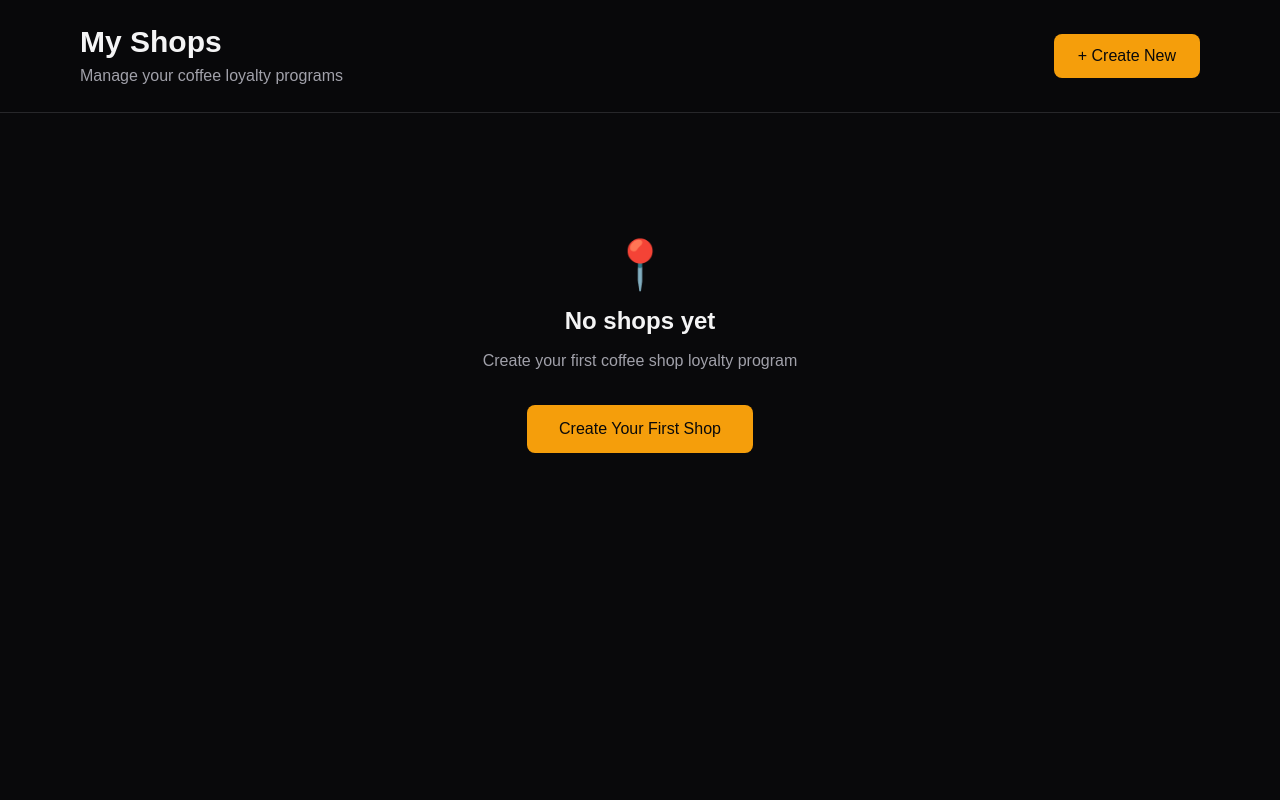
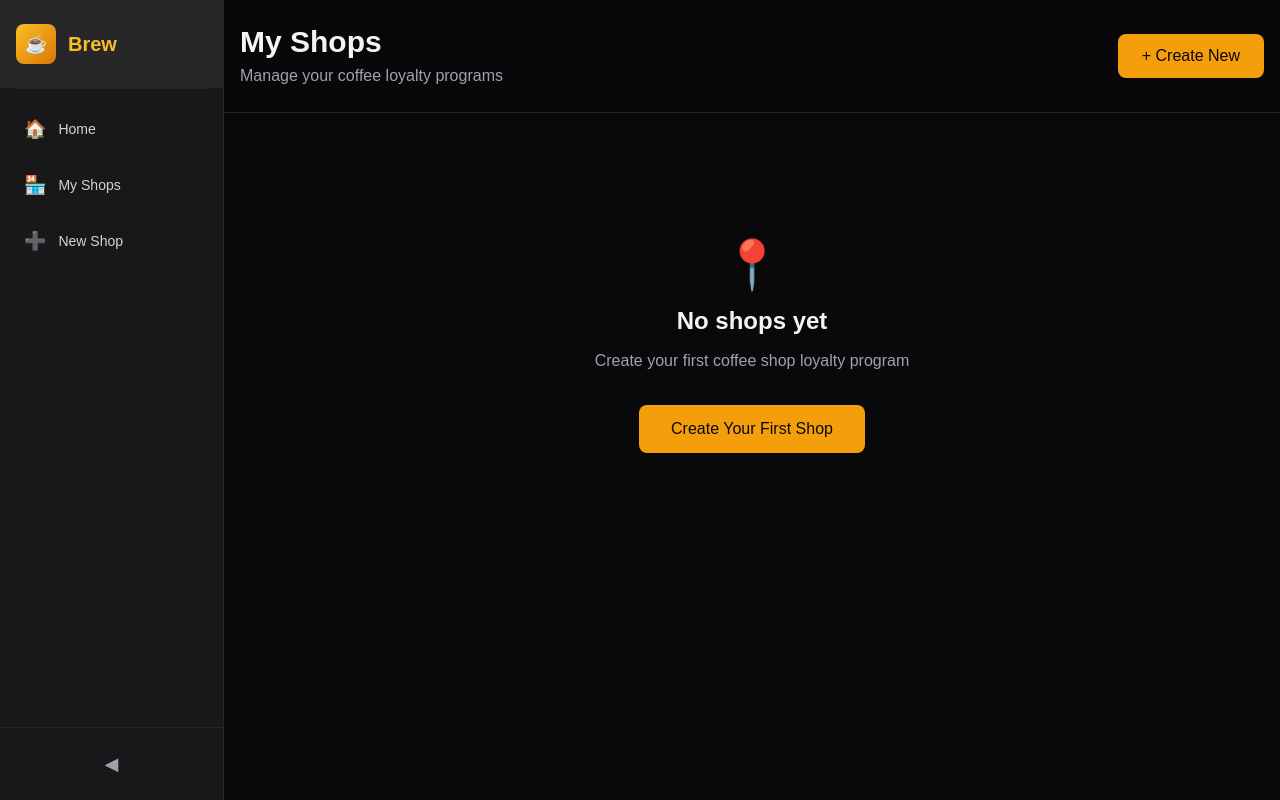
Before and after one commit to Zeyad-3amr/The-Coffee-Loyalty, a Next.js app: page /my-shops in a window 1280 px wide. Built offline with nearby package versions, Linux system fonts and the light colour scheme.

Commit message:
add collapsible sidebar navigation for admin and my-shops pages

```diff
--- a/app/admin/[shopId]/page.tsx
+++ b/app/admin/[shopId]/page.tsx
@@ -3,6 +3,7 @@
 import { useEffect, useState } from 'react';
 import { validateEgyptPhoneNumber, formatPhoneNumber } from '@/app/lib/utils';
 import { ErrorDisplay } from '@/app/components/ErrorDisplay';
+import { Sidebar } from '@/app/components/Sidebar';
 
 interface AdminPageProps {
   params: {
@@ -130,7 +131,12 @@ export default function AdminPage({ params }: AdminPageProps) {
   }
 
   return (
-    <div className="min-h-screen bg-zinc-950">
+    <div className="flex min-h-screen bg-zinc-950">
+      {/* Sidebar */}
+      <Sidebar shopId={shopId} shopName={adminData?.shop?.name} />
+
+      {/* Main Content */}
+      <main className="flex-1 overflow-auto">
         {/* Header */}
         <div className="border-b border-zinc-800">
           <div className="max-w-6xl mx-auto px-6 py-8 flex justify-between items-start">
@@ -276,6 +282,7 @@ export default function AdminPage({ params }: AdminPageProps) {
           </div>
         </div>
         </div>
+      </main>
     </div>
   );
 }
--- /dev/null
+++ b/app/components/Sidebar.tsx
@@ -0,0 +1,142 @@
+'use client';
+
+import { useState, useEffect } from 'react';
+import Link from 'next/link';
+
+interface SidebarProps {
+  shopId?: string;
+  shopName?: string;
+}
+
+export function Sidebar({ shopId, shopName }: SidebarProps) {
+  const [isCollapsed, setIsCollapsed] = useState(false);
+  const [isMobileOpen, setIsMobileOpen] = useState(false);
+  const [mounted, setMounted] = useState(false);
+
+  useEffect(() => {
+    // Load collapsed state from localStorage
+    const saved = localStorage.getItem('brew_sidebar_collapsed');
+    setIsCollapsed(saved === 'true');
+    setMounted(true);
+  }, []);
+
+  const toggleCollapse = () => {
+    const newState = !isCollapsed;
+    setIsCollapsed(newState);
+    localStorage.setItem('brew_sidebar_collapsed', String(newState));
+  };
+
+  if (!mounted) return null;
+
+  const navItems = [
+    { icon: '🏠', label: 'Home', href: '/' },
+    { icon: '🏪', label: 'My Shops', href: '/my-shops' },
+    { icon: '➕', label: 'New Shop', href: '/setup' },
+  ];
+
+  const shopItems = shopId ? [
+    { icon: '📊', label: 'Dashboard', href: `/admin/${shopId}` },
+    { icon: '🖨️', label: 'Print QR', href: `/print-qr/${shopId}` },
+  ] : [];
+
+  return (
+    <>
+      {/* Mobile Hamburger */}
+      <button
+        onClick={() => setIsMobileOpen(!isMobileOpen)}
+        className="lg:hidden fixed top-4 left-4 z-50 p-2 hover:bg-zinc-800 rounded-lg transition"
+      >
+        <div className="w-6 h-5 flex flex-col justify-between">
+          <div className="w-full h-0.5 bg-amber-400"></div>
+          <div className="w-full h-0.5 bg-amber-400"></div>
+          <div className="w-full h-0.5 bg-amber-400"></div>
+        </div>
+      </button>
+
+      {/* Mobile Overlay */}
+      {isMobileOpen && (
+        <div
+          className="lg:hidden fixed inset-0 bg-black/50 z-30"
+          onClick={() => setIsMobileOpen(false)}
+        />
+      )}
+
+      {/* Sidebar */}
+      <div
+        className={`fixed lg:static h-screen bg-zinc-900 border-r border-zinc-800 flex flex-col transition-all duration-300 z-40 ${
+          isCollapsed ? 'w-20' : 'w-56'
+        } ${isMobileOpen ? 'translate-x-0' : '-translate-x-full lg:translate-x-0'}`}
+      >
+        {/* Logo */}
+        <Link
+          href="/"
+          className="flex items-center gap-3 px-4 py-6 hover:bg-zinc-800 transition"
+          onClick={() => setIsMobileOpen(false)}
+        >
+          <div className="w-10 h-10 bg-gradient-to-br from-amber-400 to-amber-600 rounded-lg flex items-center justify-center text-zinc-950 font-bold text-lg flex-shrink-0">
+            ☕
+          </div>
+          {!isCollapsed && <span className="text-xl font-bold text-amber-400">Brew</span>}
+        </Link>
+
+        {/* Divider */}
+        <div className="h-px bg-zinc-800 mx-4" />
+
+        {/* Main Navigation */}
+        <nav className="flex-1 overflow-y-auto px-3 py-4 space-y-2">
+          {navItems.map((item) => (
+            <Link
+              key={item.href}
+              href={item.href}
+              className="flex items-center gap-3 px-3 py-2.5 rounded-lg hover:bg-zinc-800 text-zinc-300 hover:text-amber-400 transition group"
+              onClick={() => setIsMobileOpen(false)}
+              title={isCollapsed ? item.label : undefined}
+            >
+              <span className="text-lg flex-shrink-0">{item.icon}</span>
+              {!isCollapsed && <span className="text-sm font-medium">{item.label}</span>}
+            </Link>
+          ))}
+
+          {/* Shop Section */}
+          {shopId && shopItems.length > 0 && (
+            <>
+              <div className="h-px bg-zinc-800 my-4" />
+              {shopName && !isCollapsed && (
+                <div className="px-3 py-2 text-xs font-semibold text-zinc-500 uppercase tracking-wider">
+                  {shopName}
+                </div>
+              )}
+              {shopItems.map((item) => (
+                <Link
+                  key={item.href}
+                  href={item.href}
+                  className="flex items-center gap-3 px-3 py-2.5 rounded-lg hover:bg-zinc-800 text-zinc-300 hover:text-amber-400 transition"
+                  onClick={() => setIsMobileOpen(false)}
+                  title={isCollapsed ? item.label : undefined}
+                >
+                  <span className="text-lg flex-shrink-0">{item.icon}</span>
+                  {!isCollapsed && <span className="text-sm font-medium">{item.label}</span>}
+                </Link>
+              ))}
+            </>
+          )}
+        </nav>
+
+        {/* Collapse Toggle */}
+        <div className="border-t border-zinc-800 p-3">
+          <button
+            onClick={toggleCollapse}
+            className="w-full flex items-center justify-center px-3 py-2.5 rounded-lg hover:bg-zinc-800 text-zinc-400 hover:text-amber-400 transition"
+            title={isCollapsed ? 'Expand' : 'Collapse'}
+          >
+            {isCollapsed ? (
+              <span className="text-lg">▶</span>
+            ) : (
+              <span className="text-lg">◀</span>
+            )}
+          </button>
+        </div>
+      </div>
+    </>
+  );
+}
--- a/app/my-shops/page.tsx
+++ b/app/my-shops/page.tsx
@@ -2,6 +2,7 @@
 
 import { useEffect, useState } from 'react';
 import Link from 'next/link';
+import { Sidebar } from '@/app/components/Sidebar';
 
 interface Shop {
   id: string;
@@ -72,7 +73,12 @@ export default function MyShopsPage() {
   }
 
   return (
-    <div className="min-h-screen bg-zinc-950">
+    <div className="flex min-h-screen bg-zinc-950">
+      {/* Sidebar */}
+      <Sidebar />
+
+      {/* Main Content */}
+      <main className="flex-1 overflow-auto">
         {/* Header */}
         <div className="border-b border-zinc-800 sticky top-0 bg-zinc-950/95 backdrop-blur">
           <div className="max-w-6xl mx-auto px-4 py-6 flex justify-between items-center">
@@ -159,6 +165,7 @@ export default function MyShopsPage() {
           </div>
         )}
         </div>
+      </main>
     </div>
   );
 }
```
Lines whose indentation alone changed are shown as unchanged.
